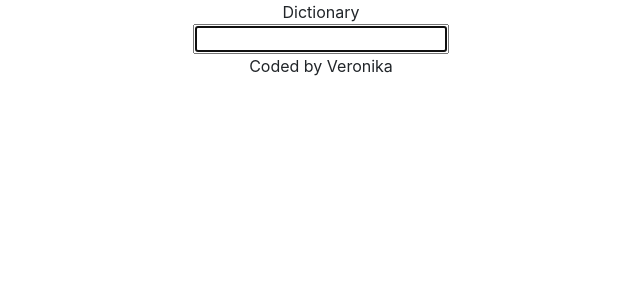
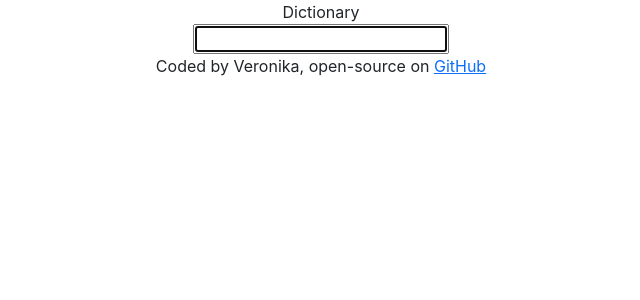
Before and after one commit to Veronika1007/dictionary, a React (Create React App) app: page / in a window 1280 px wide. Shown: the top 300 px of the page, without its empty margins (319-959 px from the left). Built offline with nearby package versions, Linux system fonts and the light colour scheme.

Commit message:
Linked to Github website

```diff
--- a/src/App.js
+++ b/src/App.js
@@ -7,7 +7,13 @@
     <div className="App">
       <header>Dictionary</header>
       <Dictionary />
-      <footer> Coded by Veronika</footer>
+      <footer>
+        {" "}
+        Coded by Veronika, open-source on{" "}
+        <a href="https://github.com/Veronika1007/dictionary" target="_blank">
+          GitHub
+        </a>
+      </footer>
     </div>
   );
 }
```
